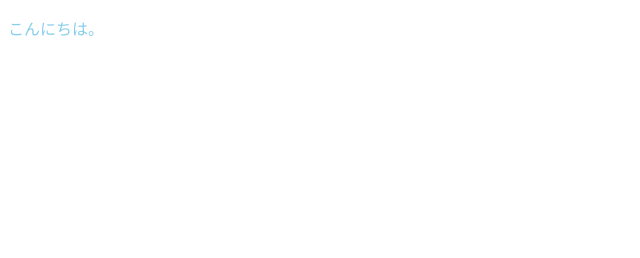
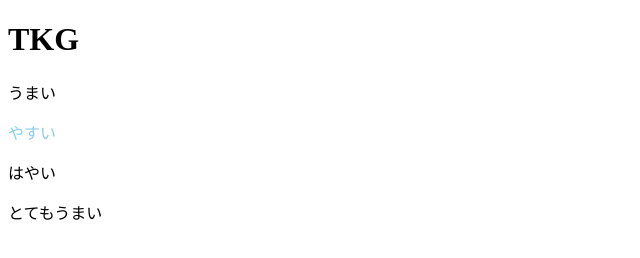
Before and after one commit to joemaru2525/Study_CSS, a plain HTML site: page index.html in a window 1280 px wide. Shown: the whole page, without its empty margins (0-640 px from the left). Drawn offline with Linux system fonts and the light colour scheme.

Commit message:
CSS入門 #04 もっとセレクタを使ってみよう

```diff
--- a/default.css
+++ b/default.css
@@ -1 +1,14 @@
-p {color: skyblue;}
+/*
+セレクタ
+a, b
+a b
+a > b
+a + b
+ab
+*/
+
+/* h1, p { color: skyblue; } */
+/* div span { color: skyblue; } */
+/* div > span { color: skyblue; } */
+/* p + p { color: skyblue; } */
+p.points { color: skyblue; }
--- a/index.html
+++ b/index.html
@@ -3,13 +3,15 @@
   <head>
     <meta charset="utf-8">
     <title>CSS Practice</title>
-	<style>
-		/* p {color: orange;} */
-	</style>
-	<link rel="stylesheet" href="default.css">
+    <link rel="stylesheet" href="default.css">
   </head>
   <body>
-    <!-- <p style="color: violet;">こんにちは。</p> -->
-	<p>こんにちは。</p>
+    <h1>TKG</h1>
+    <div>
+        <p>うまい</p>
+        <p class="points">やすい</p>
+        <p><span class="points">はやい</span></p>
+        <span>とてもうまい</span>
+    </div>
   </body>
 </html>
```
